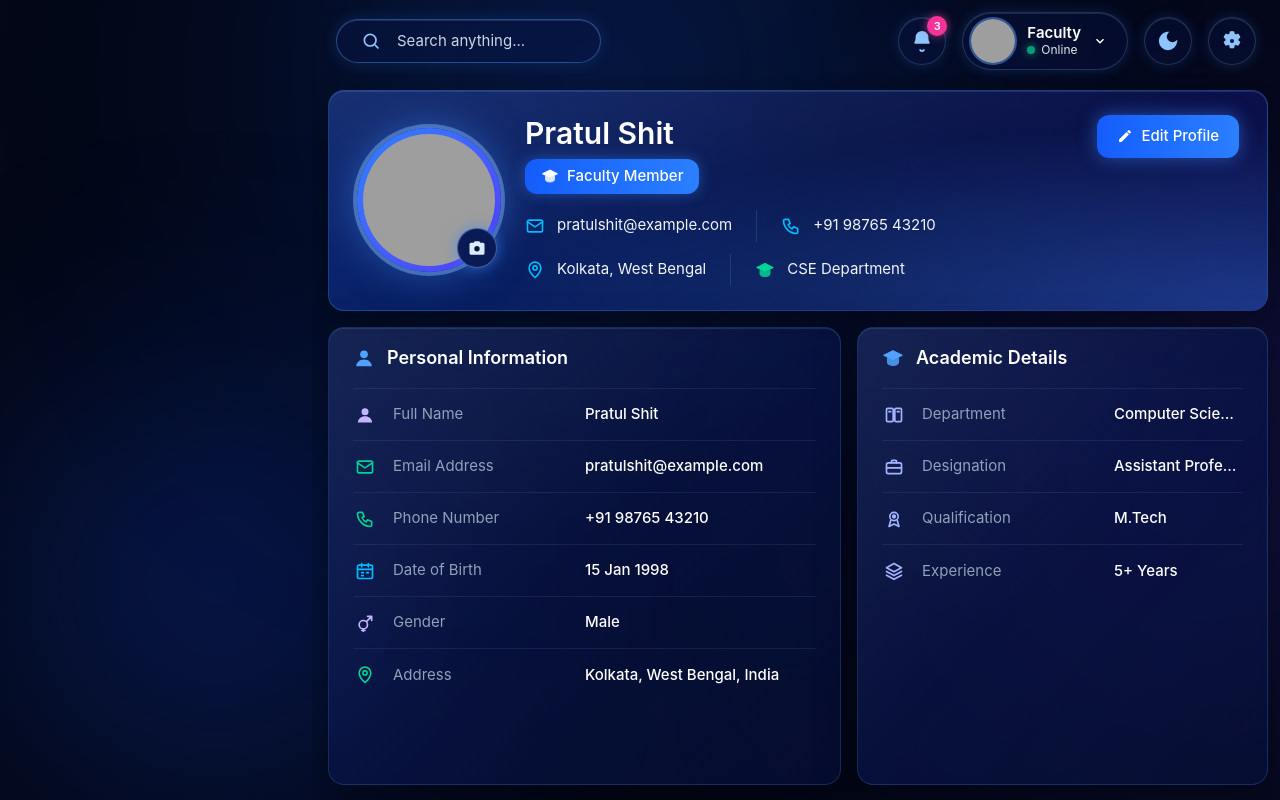
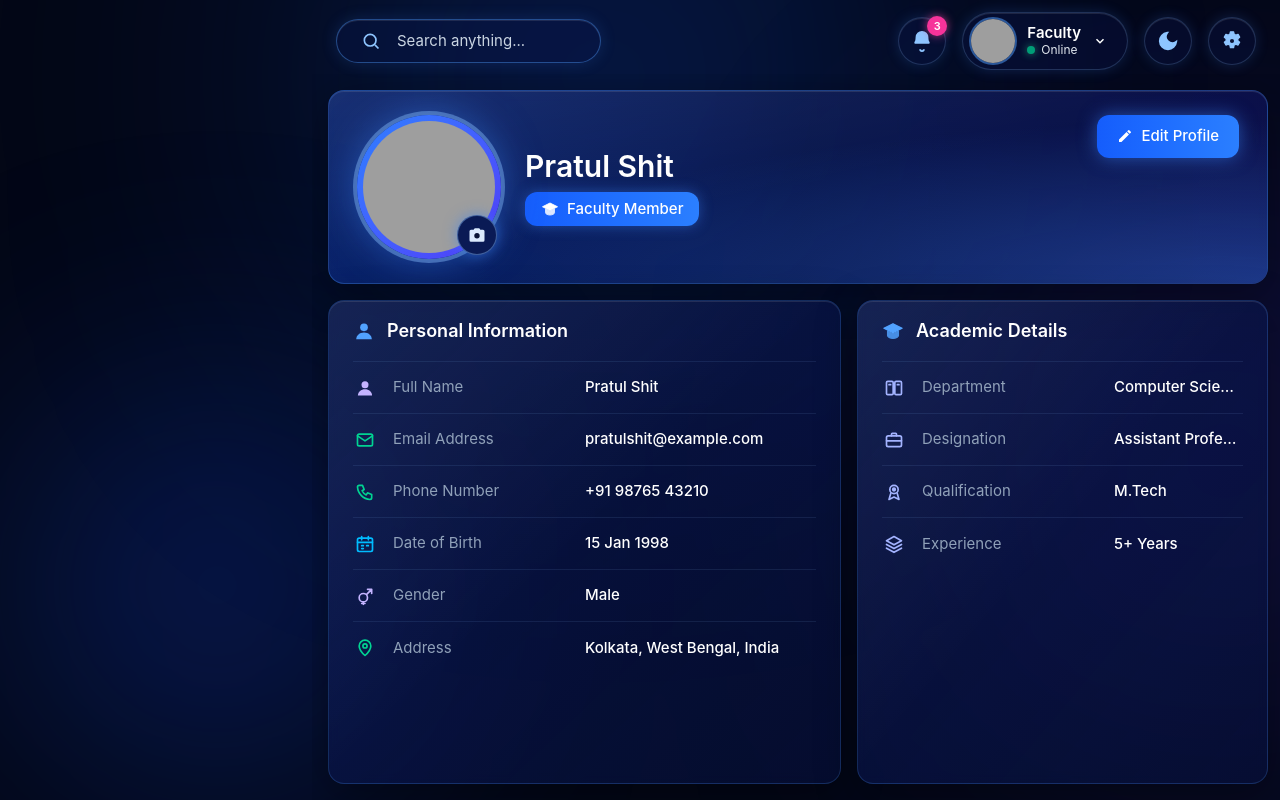
Before and after one commit to Sayantan16122004/Smart-Student-Hub, a React app in the folder frontend/: page /faculty/profile in a window 1280 px wide. Built offline with nearby package versions, Linux system fonts and the light colour scheme; grey boxes are pictures that could not be loaded; the HTML template or start-up script is replaced by a standard one.

Commit message:
refactor(profile): remove header contact details, show full name

```diff
--- a/frontend/faculty/pages/Profile.jsx
+++ b/frontend/faculty/pages/Profile.jsx
@@ -84,10 +84,6 @@ const TONE = {
 const PROFILE = {
   name: "Pratul Shit",
   role: "Faculty Member",
-  email: "pratulshit@example.com",
-  phone: "+91 98765 43210",
-  location: "Kolkata, West Bengal",
-  department: "CSE Department",
 };
 
 const PERSONAL = [
@@ -158,20 +154,10 @@ function InfoRows({ rows, roomy = false }) {
   );
 }
 
-function ContactItem({ icon: Icon, tone, children }) {
-  return (
-    <span className="flex items-center gap-3 text-[15px] text-slate-700 dark:text-slate-100">
-      <span className={TONE[tone]}><Icon size={20} /></span>
-      {children}
-    </span>
-  );
-}
-
 /* ---------- page ---------- */
 
 export default function Profile() {
-  const storedName = localStorage.getItem("fullName");
-  const name = storedName || PROFILE.name;
+  const name = PROFILE.name;
   const [imgError, setImgError] = useState(false);
 
   return (
@@ -215,19 +201,6 @@ export default function Profile() {
               <GradCapIcon size={18} />
               {PROFILE.role}
             </span>
-
-            <div className="mt-4 flex flex-col gap-3">
-              <div className="flex flex-wrap items-center gap-x-6 gap-y-2">
-                <ContactItem icon={MailIcon} tone="sky">{PROFILE.email}</ContactItem>
-                <span className="hidden h-8 w-px bg-slate-300/60 dark:bg-blue-300/15 sm:block" />
-                <ContactItem icon={PhoneIcon} tone="sky">{PROFILE.phone}</ContactItem>
-              </div>
-              <div className="flex flex-wrap items-center gap-x-6 gap-y-2">
-                <ContactItem icon={PinIcon} tone="sky">{PROFILE.location}</ContactItem>
-                <span className="hidden h-8 w-px bg-slate-300/60 dark:bg-blue-300/15 sm:block" />
-                <ContactItem icon={GradCapIcon} tone="green">{PROFILE.department}</ContactItem>
-              </div>
-            </div>
           </div>
 
           {/* Edit */}
```
